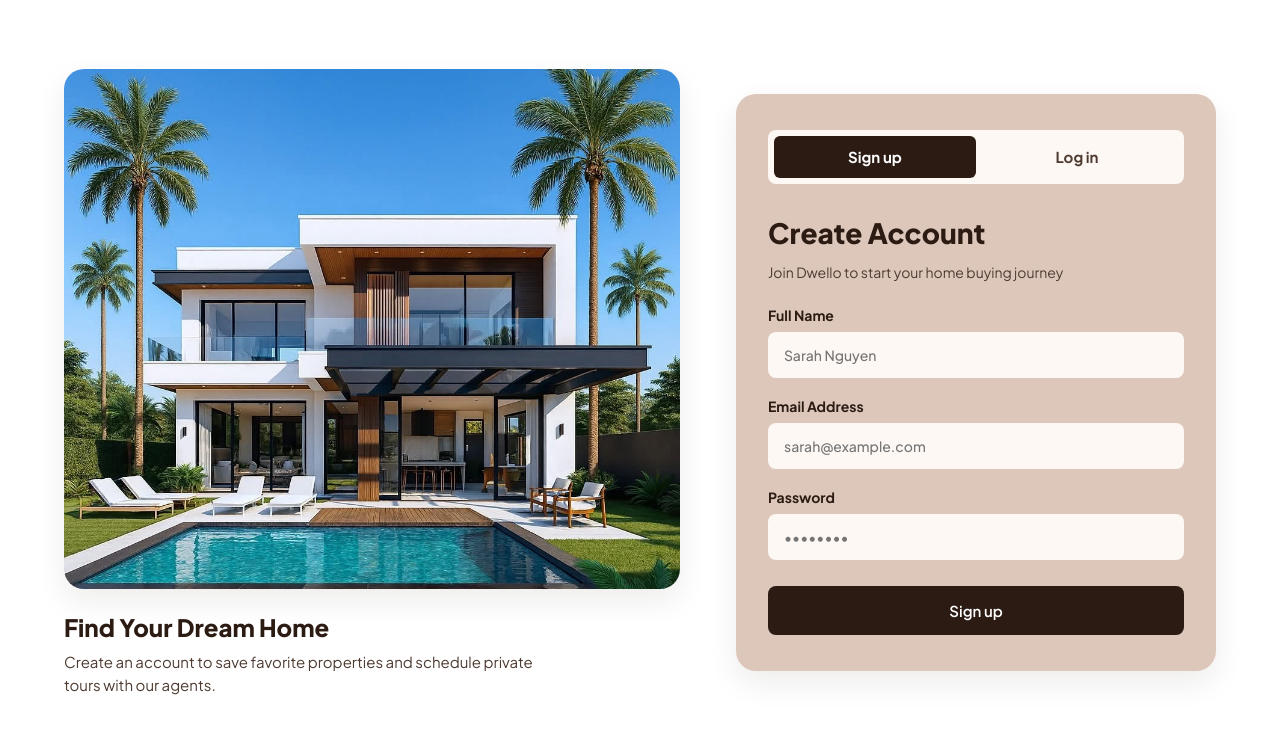
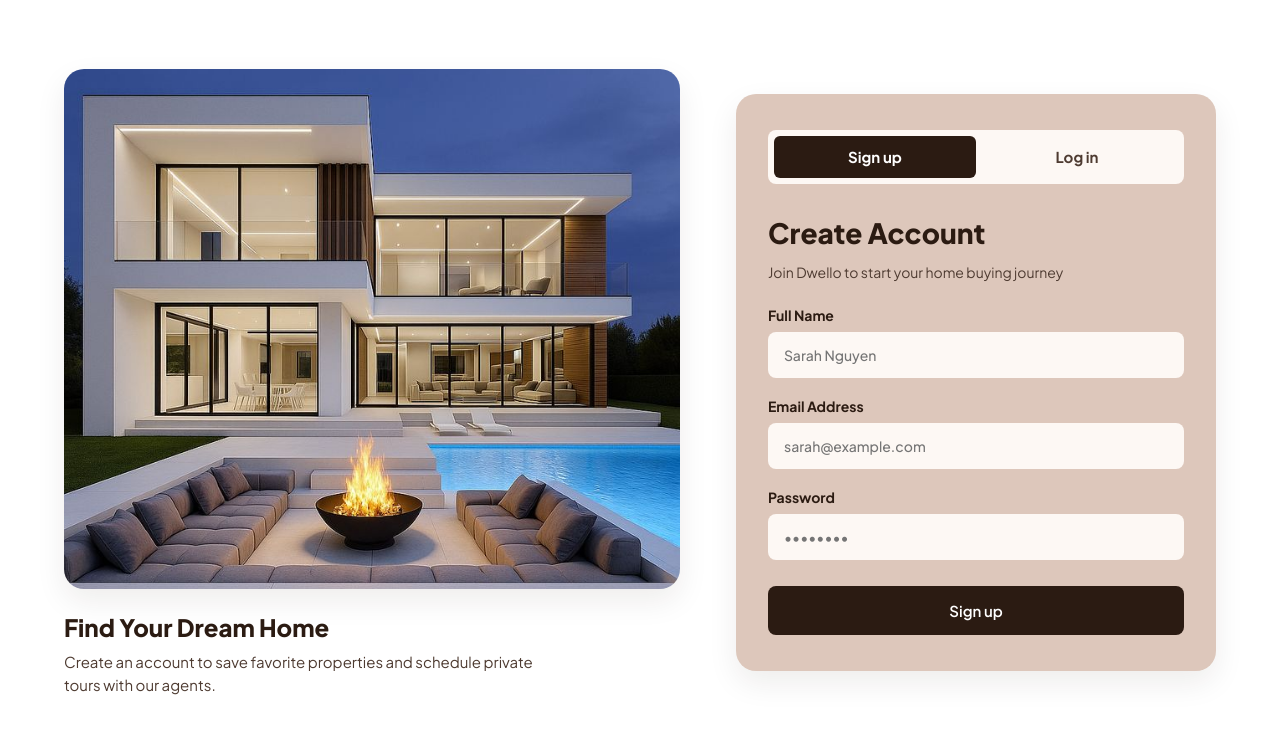
Before and after one commit to okkonovalchuk/FinalProject, a plain HTML site: page pages/signup.html in a window 1280 px wide. Shown: the part 68-800 px from the top of the page. Drawn offline with nearby package versions, Linux system fonts and the light colour scheme.

Commit message:
signup img changed

```diff
--- a/pages/signup.html
+++ b/pages/signup.html
@@ -44,7 +44,7 @@
 
       <!-- Ліва частина: фото та короткий текст -->
       <div class="auth__visual">
-        <img src="../img/signup.jpg" alt="Modern luxury home" class="auth__img" />
+        <img src="../img/signup-house.jpg" alt="Modern luxury home" class="auth__img" />
         <div class="auth__badge">
           <h2>Find Your Dream Home</h2>
           <p>Create an account to save favorite properties and schedule private tours with our agents.</p>
```
Also changed, not shown: img/signup-house.jpg (added), img/signup.jpg (deleted).
